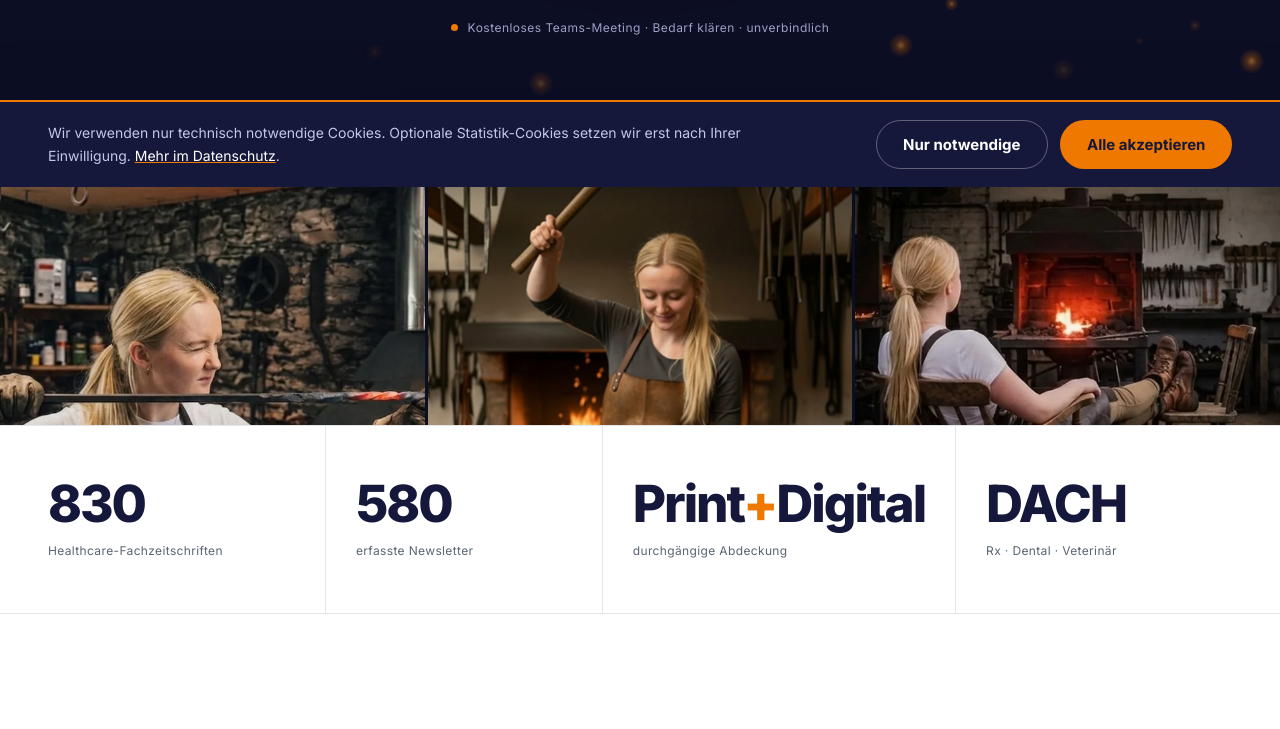
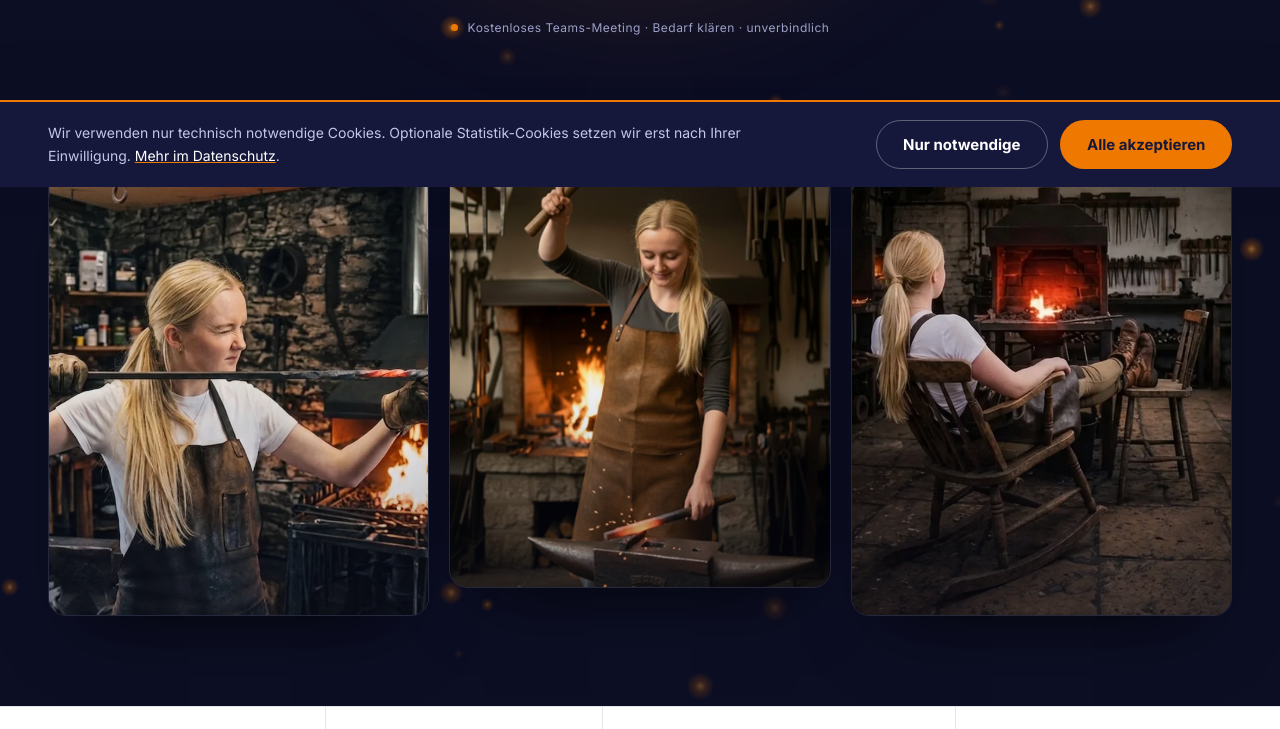
Before and after one commit to Flinthbx/faktenschmied, an Astro site: page /varianten/v3 in a window 1280 px wide. Shown: the part 613-1342 px from the top of the page. Built offline with nearby package versions, Linux system fonts and the light colour scheme; Astro itself is replaced by a stand-in of ours; animation ran at ten frames a second.

Commit message:
V3-Bildgalerie statt Streifen, Vorschau-Seiten bereinigt

```diff
--- a/src/components/VariantStyles.astro
+++ b/src/components/VariantStyles.astro
@@ -6,7 +6,7 @@
 .vh-micro{font-family:var(--mono);font-size:12px;letter-spacing:.04em;display:flex;align-items:center;gap:10px;margin-top:24px}
 .vh-micro .dot{width:7px;height:7px;border-radius:50%;background:var(--brand);animation:pulse 2.4s infinite}
 
-/* V1 — Vollbild-Bühne */
+/* V1 — Vollbild-Buehne */
 .vh1{position:relative;min-height:90vh;display:flex;align-items:center;background:var(--navy-deep);color:#fff;overflow:hidden;padding:150px 0 90px}
 .vh1 .bg{position:absolute;inset:0}
 .vh1 .bg img{width:100%;height:100%;object-fit:cover;object-position:64% center}
@@ -32,8 +32,8 @@
 .vh2 .side .s{color:var(--slate);font-size:14px;margin-top:10px}
 @media(max-width:920px){.vh2 .grid{grid-template-columns:1fr;gap:30px}.vh2 .kick{display:none}}
 
-/* V3 — Zentriert + Bildstreifen */
-.vh3{background:var(--navy-deep);color:#fff;position:relative;overflow:hidden;padding:158px 0 0}
+/* V3 — Zentriert + Bildgalerie */
+.vh3{background:var(--navy-deep);color:#fff;position:relative;overflow:hidden;padding:158px 0 104px}
 .vh3 .glow{position:absolute;left:50%;top:-18%;transform:translateX(-50%);width:72%;height:80%;background:radial-gradient(circle,rgba(239,120,0,.22),transparent 60%);filter:blur(34px);pointer-events:none}
 .vh3 .top{position:relative;text-align:center;max-width:880px;margin:0 auto;padding:0 28px 58px}
 .vh3 .ey{justify-content:center}
@@ -41,10 +41,14 @@
 .vh3 .sub{color:#C7CAE6;font-size:18px;line-height:1.6;margin:24px auto 32px;max-width:600px}
 .vh3 .acts{display:flex;gap:16px;flex-wrap:wrap;justify-content:center}
 .vh3 .vh-micro{justify-content:center;color:#9CA0C6}
-.vh3 .strip{position:relative;display:grid;grid-template-columns:repeat(3,1fr);gap:3px;height:290px;margin-top:40px}
-.vh3 .strip img{width:100%;height:100%;object-fit:cover;filter:saturate(1.04)}
-.vh3 .strip .ov{position:absolute;inset:0;background:linear-gradient(to bottom,rgba(12,14,36,.6),rgba(12,14,36,0) 42%);pointer-events:none}
-@media(max-width:760px){.vh3 .strip{grid-template-columns:1fr 1fr;height:200px}.vh3 .strip img:last-child{display:none}}
+.vh3 .vstrip{position:relative;z-index:1;max-width:var(--maxw);margin:30px auto 0;padding:0 28px;display:grid;grid-template-columns:repeat(3,1fr);gap:20px}
+.vh3 .vstrip figure{position:relative;aspect-ratio:4/5;border-radius:18px;overflow:hidden;border:1px solid rgba(255,255,255,.1);box-shadow:0 36px 70px -34px rgba(0,0,0,.75)}
+.vh3 .vstrip img{width:100%;height:100%;object-fit:cover;filter:saturate(1.04)}
+.vh3 .vstrip figure::after{content:"";position:absolute;inset:0;background:linear-gradient(to top,rgba(12,14,36,.34),transparent 46%);pointer-events:none}
+.vh3 .vstrip figure:nth-child(1){transform:translateY(14px)}
+.vh3 .vstrip figure:nth-child(2){transform:translateY(-14px)}
+.vh3 .vstrip figure:nth-child(3){transform:translateY(14px)}
+@media(max-width:760px){.vh3 .vstrip{grid-template-columns:repeat(2,1fr);gap:14px}.vh3 .vstrip figure{aspect-ratio:1/1;transform:none}.vh3 .vstrip figure:nth-child(3){display:none}}
 
 /* V4 — Produkt / Daten-Panel */
 .vh4{position:relative;background:var(--navy-deep);color:#fff;padding:160px 0 96px;overflow:hidden}
@@ -54,6 +58,7 @@
 .vh4 .sub{color:#C7CAE6;font-size:18px;line-height:1.6;margin:24px 0 32px;max-width:520px}
 .vh4 .acts{display:flex;gap:16px;flex-wrap:wrap;align-items:center}
 .vh4 .vh-micro{color:#9CA0C6}
+.vh4 .glass{position:relative;z-index:1}
 @media(max-width:920px){.vh4 .wrap{grid-template-columns:1fr;gap:46px}}
 
 /* V5 — Split mit Orange-Block */
@@ -69,7 +74,7 @@
 .vh5 .shot .badge{position:absolute;z-index:2;left:-16px;bottom:28px;background:var(--ink);color:#fff;border-radius:13px;padding:13px 17px;font-family:var(--mono);font-size:12px;letter-spacing:.03em;box-shadow:0 20px 40px -12px rgba(0,0,0,.4)}
 @media(max-width:920px){.vh5 .wrap{grid-template-columns:1fr;gap:48px}.vh5 .shot{margin:0 auto}}
 
-/* Varianten-Übersicht */
+/* Varianten-Uebersicht */
 .vov{background:var(--navy-deep);color:#fff;min-height:100vh;padding:130px 0 90px}
 .vov .head{max-width:760px;margin:0 auto 54px;text-align:center}
 .vov .head h1{color:#fff;font-size:clamp(2.2rem,4.4vw,3.2rem)}
--- a/src/pages/varianten/v3.astro
+++ b/src/pages/varianten/v3.astro
@@ -6,7 +6,7 @@ import VariantStyles from '../../components/VariantStyles.astro';
 import FontSwitcher from '../../components/FontSwitcher.astro';
 import FxEmber from '../../components/FxEmber.astro';
 ---
-<Base title="Variante 3 · Zentriert | FaktenSchmied" description="Startseiten-Variante 3 — zentrierte Bühne mit Bildstreifen." path="/varianten/v3" active="">
+<Base title="Variante 3 · Zentriert | FaktenSchmied" description="Startseiten-Variante 3 — zentrierte Bühne mit Bildgalerie." path="/varianten/v3" active="">
   <VariantStyles /><FontSwitcher />
   <section class="vh3">
     <FxEmber />
@@ -21,11 +21,10 @@ import FxEmber from '../../components/FxEmber.astro';
       </div>
       <div class="vh-micro reveal" style="transition-delay:.32s"><span class="dot"></span>Kostenloses Teams-Meeting · Bedarf klären · unverbindlich</div>
     </div>
-    <div class="strip reveal">
-      <div class="ov"></div>
-      <img src="/img/forge-rx.webp" alt="" />
-      <img src="/img/forge-jennifer.webp" alt="" />
-      <img src="/img/forge-dental.webp" alt="" />
+    <div class="vstrip reveal">
+      <figure><img src="/img/forge-rx.webp" alt="FaktenSchmied — geschmiedeter Stab wird geprüft" /></figure>
+      <figure><img src="/img/forge-jennifer.webp" alt="FaktenSchmied — am Amboss" /></figure>
+      <figure><img src="/img/forge-dental.webp" alt="FaktenSchmied — Blick in die Schmiede" /></figure>
     </div>
   </section>
   <HomeBody />
```
Also changed, not shown: src/pages/varianten/index.astro (+4 -4 lines).
